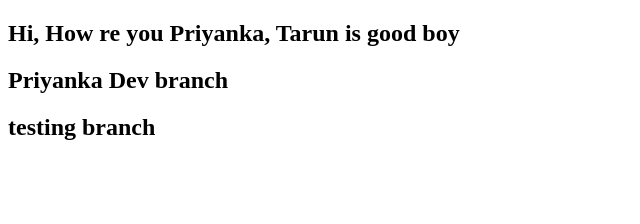
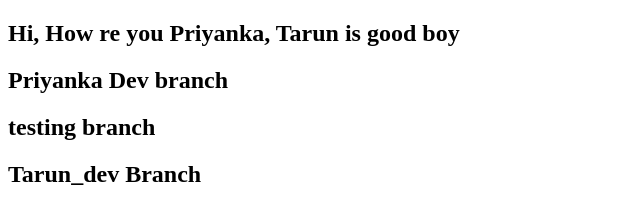
Before and after one commit to TarunGandhi1224/athena, a plain HTML site: page index.html in a window 1280 px wide. Shown: the whole page, without its empty margins (0-640 px from the left). Drawn offline with Linux system fonts and the light colour scheme.

Commit message:
new branch uploading

```diff
--- a/index.html
+++ b/index.html
@@ -14,5 +14,6 @@ Hi, How re you Priyanka, Tarun is good boy
 <h2>Priyanka Dev branch</h2>
 </h2>
     <h2>testing branch </h2>
+    <h2>Tarun_dev Branch</h2>
 </body>
 </html>
```
Also changed, not shown: 1 other file.
